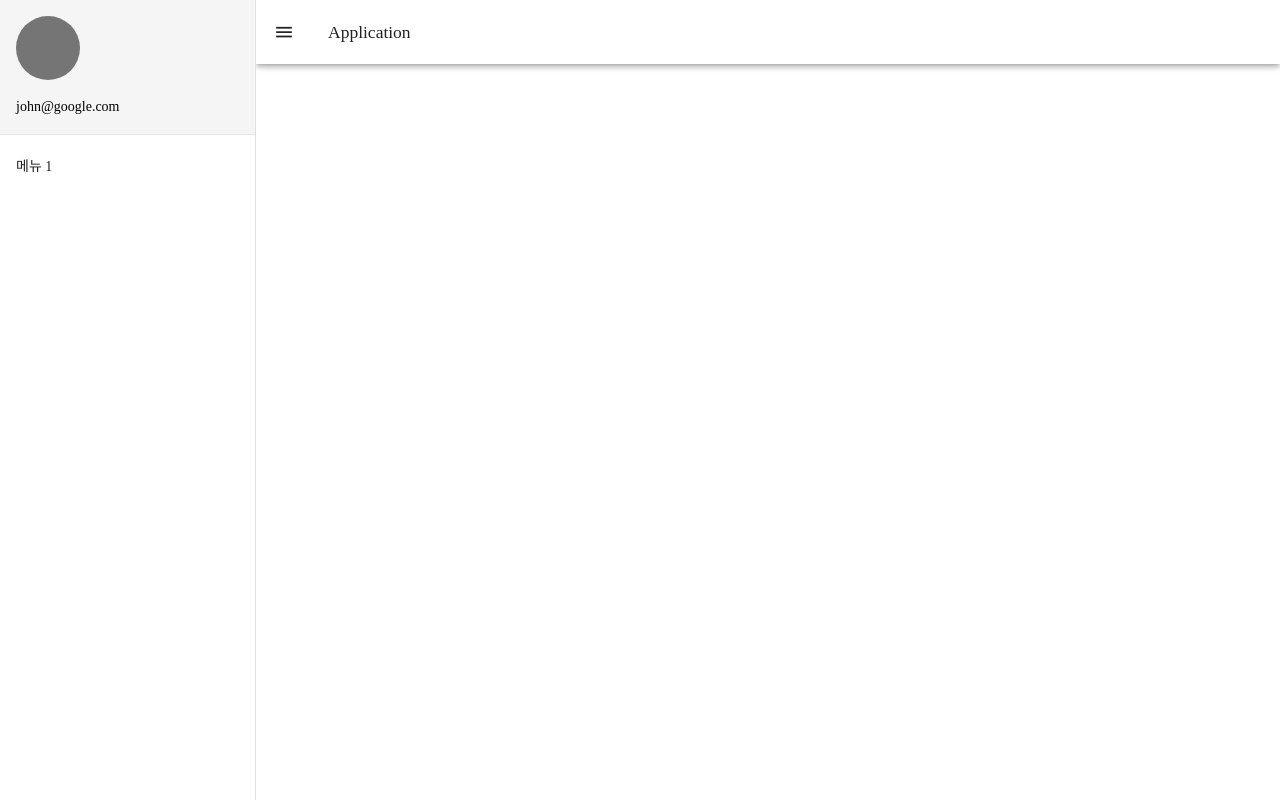
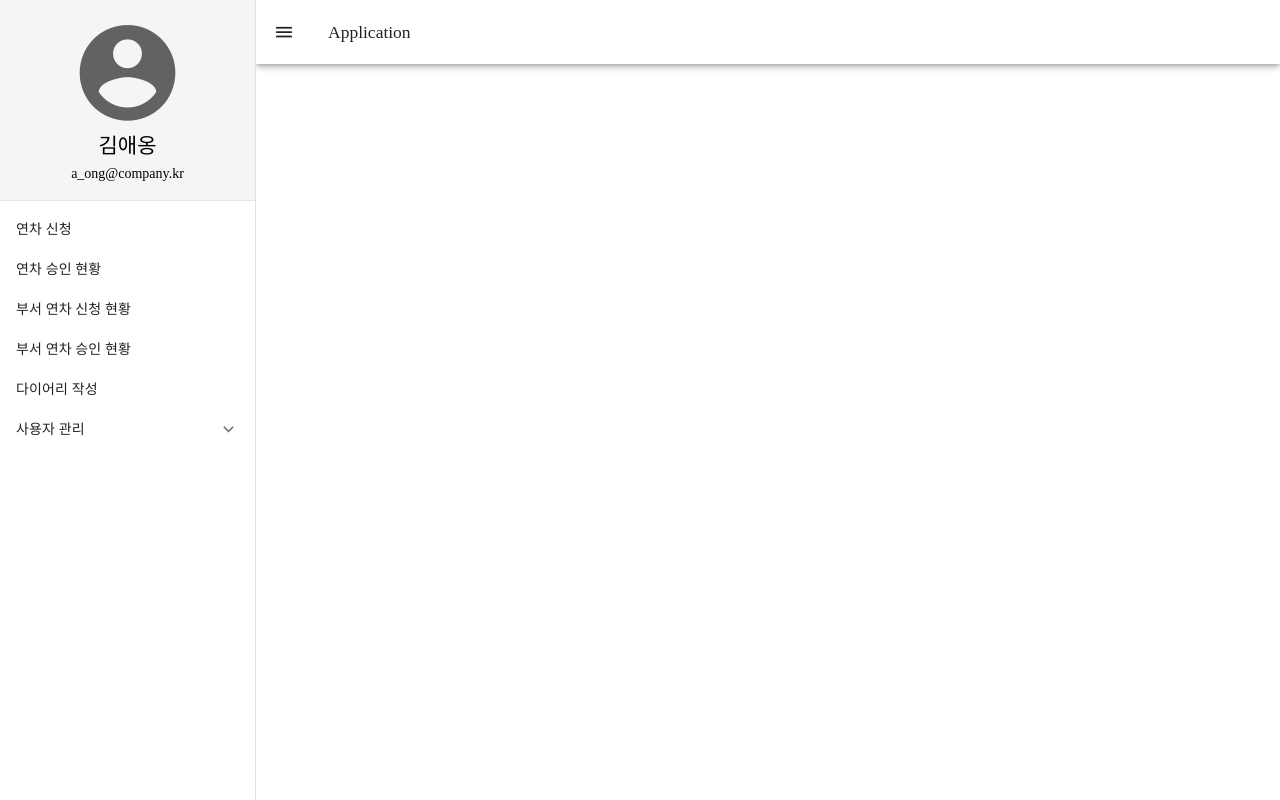
Before and after one commit to project-WDF/wdf-frontend, a Vue app: page / in a window 1280 px wide. Built offline with nearby package versions, Linux system fonts and the light colour scheme; a web font is replaced by a local one.

Commit message:
Feat: Add menu list

```diff
--- a/src/components/NavigationDrawer.vue
+++ b/src/components/NavigationDrawer.vue
@@ -1,17 +1,49 @@
 <template>
   <v-navigation-drawer>
-    <v-sheet class="pa-4" color="grey-lighten-4">
-      <v-avatar class="mb-4" color="grey-darken-1" size="64"></v-avatar>
+    <v-sheet
+      class="d-flex flex-column justify-center align-center pa-4"
+      color="grey-lighten-4"
+      height="25%"
+    >
+      <v-avatar size="115">
+        <v-icon icon="mdi-account-circle" size="115"></v-icon>
+      </v-avatar>
 
-      <div>john@google.com</div>
+      <div class="text-center">
+        <h2>김애옹</h2>
+        <p>a_ong@company.kr</p>
+      </div>
     </v-sheet>
 
     <v-divider></v-divider>
 
     <v-list>
-      <v-list-item>메뉴 1</v-list-item>
+      <template v-for="menu in menus" :key="menu.id">
+        <v-list-item
+          v-if="!menu.children || menu.children.length === 0"
+          density="compact"
+          :title="menu.title"
+          :to="menu.path"
+        ></v-list-item>
+
+        <v-list-group v-else value="management">
+          <template v-slot:activator="{ props }">
+            <v-list-item v-bind="props" density="compact" :title="menu.title"></v-list-item>
+          </template>
+
+          <v-list-item
+            v-for="child in menu.children"
+            density="compact"
+            :key="child.id"
+            :title="child.title"
+            :to="menu.path + child.path"
+          ></v-list-item>
+        </v-list-group>
+      </template>
     </v-list>
   </v-navigation-drawer>
 </template>
 
-<script setup></script>
+<script setup>
+import menus from '@/menus.js'
+</script>
--- /dev/null
+++ b/src/menus.js
@@ -0,0 +1,46 @@
+export default [
+  {
+    id: 'annual_report',
+    path: '/annual-report',
+    title: '연차 신청'
+  },
+  {
+    id: 'annual_approval',
+    path: '/annual-approval',
+    title: '연차 승인 현황'
+  },
+  {
+    id: 'depart_annual_report',
+    path: '/depart-annual-report',
+    title: '부서 연차 신청 현황'
+  },
+  {
+    id: 'depart_annual_approval',
+    path: '/depart-annual-approval',
+    title: '부서 연차 승인 현황'
+  },
+  {
+    id: 'diary',
+    path: '/diary',
+    title: '다이어리 작성'
+  },
+  {
+    id: 'management',
+    path: '/user-management',
+    title: '사용자 관리',
+    children: [
+      {
+        id: 'personnel_management',
+        path: '/hr',
+        name: 'PersonnelManagement',
+        title: '인사 관리'
+      },
+      {
+        id: 'employee_registration',
+        path: '/register',
+        name: 'EmployeeRegistration',
+        title: '직원 등록'
+      }
+    ]
+  }
+]
```
